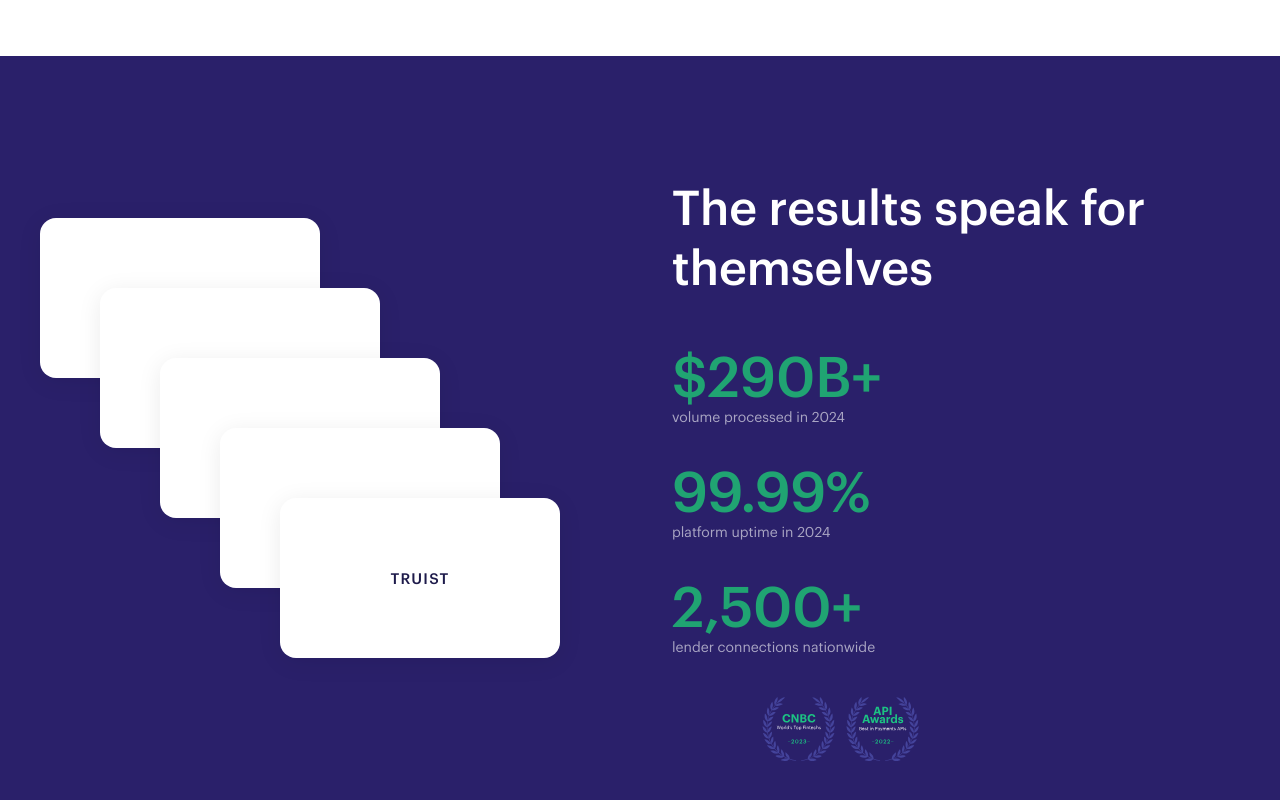
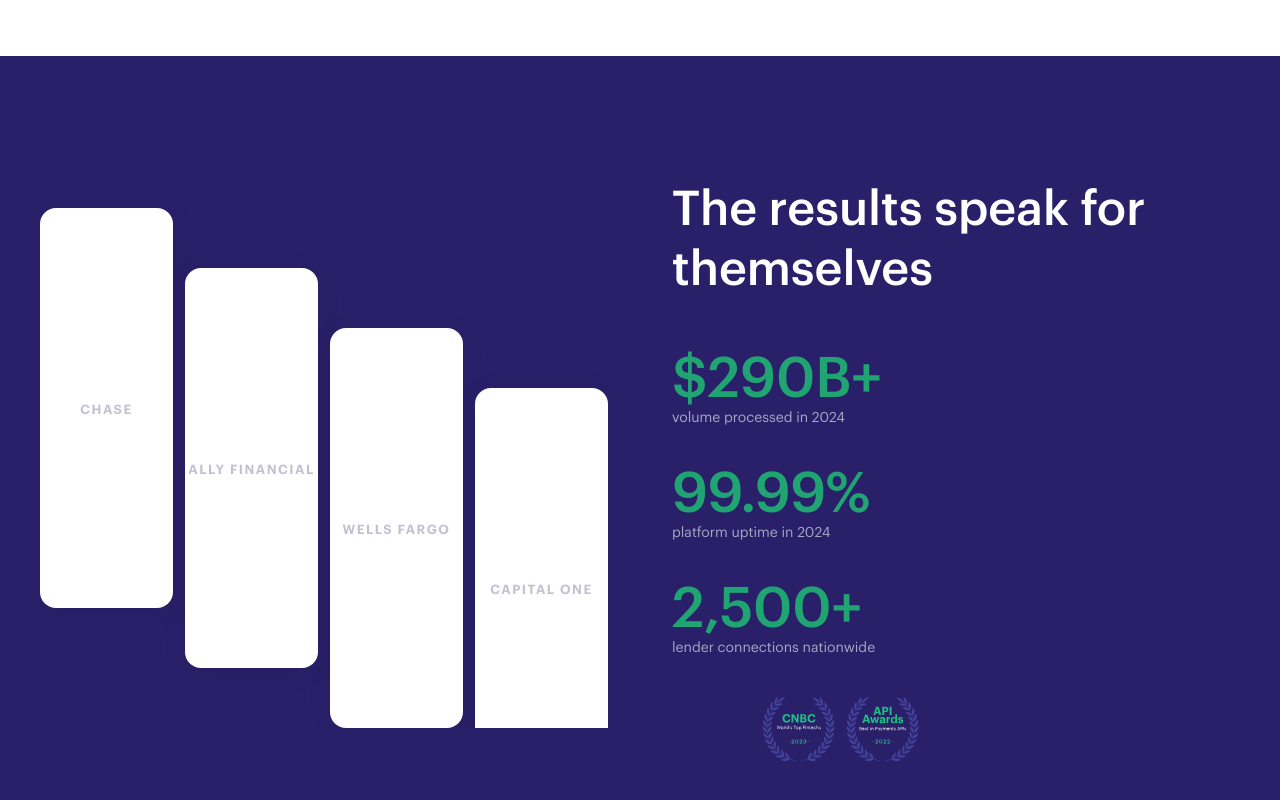
Before and after one commit to MONOKRONE/epic-landing, a Next.js app: page / in a window 1280 px wide. Shown: the part 6841-7641 px from the top of the page. Built offline with nearby package versions, Linux system fonts and the light colour scheme.

Commit message:
fix: staircase cards as side-by-side portrait columns with offset

```diff
--- a/components/PartnerGrid.tsx
+++ b/components/PartnerGrid.tsx
@@ -62,23 +62,21 @@ export default function PartnerGrid() {
           <div
             className="grid grid-cols-1 lg:grid-cols-2 gap-10 lg:gap-16 items-center"
           >
-            {/* Left: Staircase partner cards */}
-            <div style={{ position: "relative", height: 500, minWidth: 0 }}>
+            {/* Left: Staircase partner cards — columns side by side, each offset lower */}
+            <div style={{ position: "relative", height: 520, minWidth: 0, overflow: "hidden" }}>
+              <div style={{ display: "flex", gap: 12, position: "absolute", top: 0, left: 0, right: 0 }}>
                 {[
-                { label: "CHASE", top: 0, left: 0 },
-                { label: "ALLY FINANCIAL", top: 70, left: 60 },
-                { label: "WELLS FARGO", top: 140, left: 120 },
-                { label: "CAPITAL ONE", top: 210, left: 180 },
-                { label: "TRUIST", top: 280, left: 240 },
+                  { label: "CHASE", offsetY: 0 },
+                  { label: "ALLY FINANCIAL", offsetY: 60 },
+                  { label: "WELLS FARGO", offsetY: 120 },
+                  { label: "CAPITAL ONE", offsetY: 180 },
                 ].map((card, i) => (
                   <div
                     key={i}
                     style={{
-                    position: "absolute",
-                    top: card.top,
-                    left: card.left,
-                    width: 280,
-                    height: 160,
+                      flex: 1,
+                      marginTop: card.offsetY,
+                      height: 400,
                       background: "white",
                       borderRadius: 16,
                       boxShadow: "0 4px 24px rgba(0,0,0,0.08)",
@@ -89,10 +87,10 @@ export default function PartnerGrid() {
                   >
                     <span
                       style={{
-                      color: "#1e1b4b",
-                      fontSize: 15,
-                      fontWeight: 600,
-                      letterSpacing: 1.2,
+                        color: "#C4C0D4",
+                        fontSize: 13,
+                        fontWeight: 500,
+                        letterSpacing: 1.5,
                         textTransform: "uppercase" as const,
                       }}
                     >
@@ -100,6 +98,7 @@ export default function PartnerGrid() {
                     </span>
                   </div>
                 ))}
+              </div>
             </div>
 
             {/* Right: Title + Stats + Awards */}
```
Lines whose indentation alone changed are shown as unchanged.
